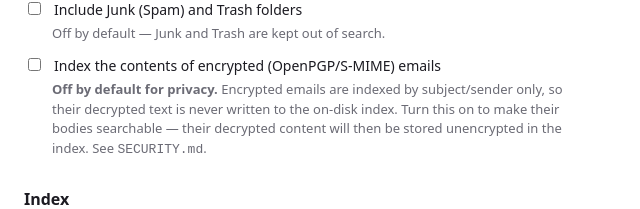
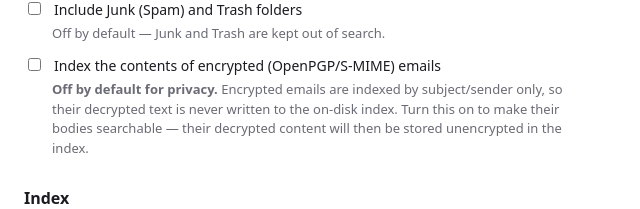
Before and after one commit to seifer7/thunderbird-omnisearch, a browser extension: page options/options.html in a window 1280 px wide. Shown: the part 293-502 px from the top of the page, without its empty margins (0-640 px from the left). Drawn offline with Linux system fonts and the light colour scheme.

Commit message:
Drop "See SECURITY.md" from the encrypted-bodies setting hint
The reference isn't actionable for most users (they can't locate the file). The
hint already explains the privacy trade-off on its own.

Co-Authored-By: Claude Opus 4.8 <noreply@anthropic.com>

```diff
--- a/options/options.html
+++ b/options/options.html
@@ -95,8 +95,7 @@
       <strong>Off by default for privacy.</strong> Encrypted emails are indexed
       by subject/sender only, so their decrypted text is never written to the
       on-disk index. Turn this on to make their bodies searchable — their
-      decrypted content will then be stored unencrypted in the index. See
-      <code>SECURITY.md</code>.
+      decrypted content will then be stored unencrypted in the index.
     </p>
 
     <div id="applyBanner" class="banner" hidden>
```
